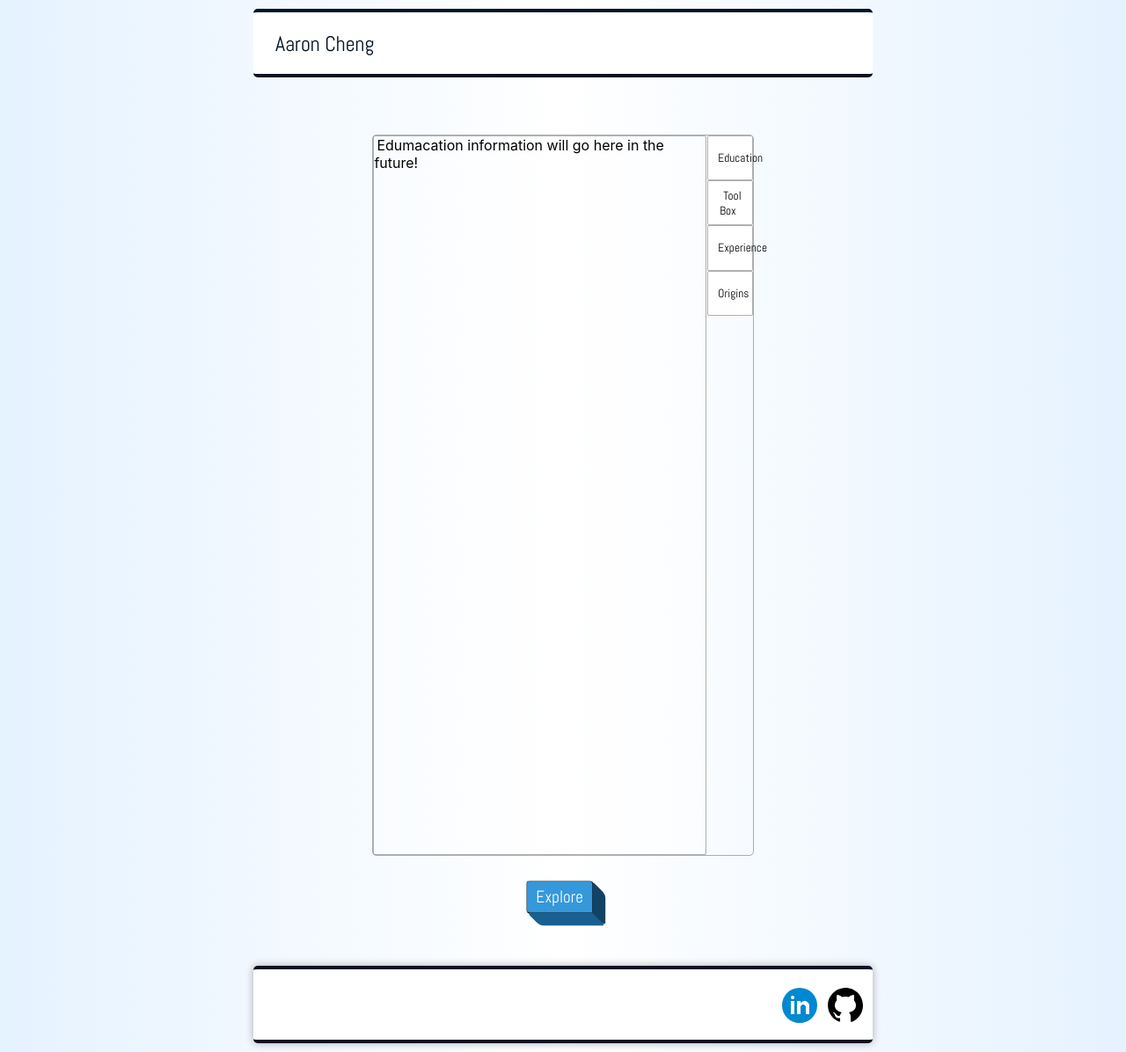
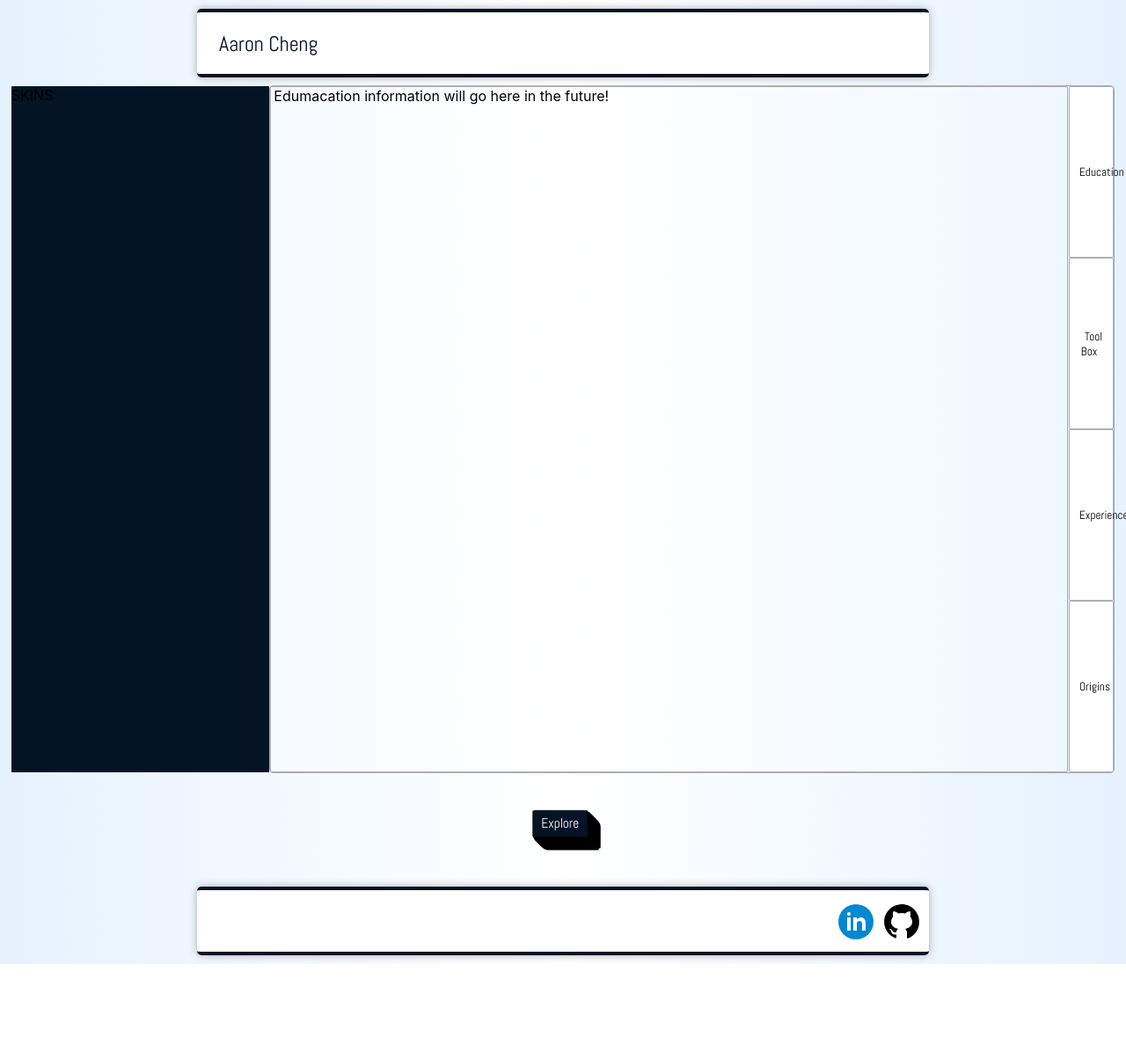
Before and after one commit to aaronchenghs/AaronCheng-Website, a React (Create React App) app: page / in a window 1280 px wide. Shown: the whole page at 88% size. After the commit the page ends 1096 px from the top, so only its background shows below. Built offline with nearby package versions, Linux system fonts and the light colour scheme.

Commit message:
Incorporated portrait

```diff
--- a/src/App.scss
+++ b/src/App.scss
@@ -4,11 +4,7 @@
             rgba(229, 242, 255, 1) 0%,
             rgba(255, 255, 255, 1) 50%,
             rgba(229, 242, 255, 1) 100%);
-    background-position: center;
-    background-repeat: no-repeat;
-    background-size: cover;
     display: flex;
-    justify-content: center;
     align-items: center;
     flex-direction: column;
     justify-content: center;
--- a/src/routes/bottombar.styles.scss
+++ b/src/routes/bottombar.styles.scss
@@ -1,6 +1,7 @@
 .bottombar {
-  height: 80px;
-  width: 55%;
+  height: 4.5vw;
+  min-height: 70px;
+  width: 65%;
   display: flex;
   justify-content: flex-end;
   align-items: center;
--- a/src/routes/components/stats/home.component.jsx
+++ b/src/routes/components/stats/home.component.jsx
@@ -16,6 +16,9 @@ export const Home = () => {
   return (
     <Fragment>
       <body className="Home-Page">
+        <div className="portrait">
+          SKINS
+        </div>
         <div className="bio">
           <div className="category-info">{categoryDisplay}</div>
           <div className="categories-container">
--- a/src/routes/components/stats/home.styles.scss
+++ b/src/routes/components/stats/home.styles.scss
@@ -1,13 +1,17 @@
-.Home-Page
-{
+.Home-Page {
     display: flex;
-    flex-direction: column;
+    flex-direction: row;
+    align-items: center;
     flex: 1;
-    height: 100%;
-    margin-top: 15px;
+    width: 100%;
 
-    .breast-container
-    {
+    .portrait {
+        height: 780px;
+        width: 30%;
+        background-color: rgb(4, 19, 37);
+    }
+
+    .breast-container {
         width: 99%;
         margin: 0 auto;
         background: rgb(255, 255, 255);
@@ -16,8 +20,8 @@
 
 
     $bioSideMargin: 40px;
-    .bio
-    {
+
+    .bio {
         width: 98%;
         height: 100%;
         margin: 0 auto;
@@ -30,51 +34,49 @@
         margin-bottom: $bioSideMargin;
         -moz-osx-font-smoothing: grayscale;
         backface-visibility: hidden;
-        justify-content:right;
+        justify-content: right;
     }
 
-    .categoryDisplay
-    {
+    .categoryDisplay {
         margin-left: 3px;
     }
-    .category-info
-    {
+
+    .category-info {
         flex: 1;
         background-color: #ffffff5b;
         border: 1px solid rgba(51, 51, 51, 0.384);
         border-radius: 2px;
         margin-right: 1px;
     }
-    .categories-container
-    {
+
+    .categories-container {
         display: flex;
         flex-direction: column;
     }
-    .category
-    {
+
+    .category {
         font-family: 'Abel';
         background-color: #ffffff;
         border: 1px solid rgba(51, 51, 51, 0.384);
         border-radius: 2px;
-        height: 4vw;
+        height: 100%;
         width: 4vw;
 
-        .category-text
-        {
+        .category-text {
             margin-left: 5px;
             margin-right: 5px;
         }
     }
-    .category:hover
-    {
+
+    .category:hover {
         background-color: #e8e8e8;
     }
-    .category:active
-    {
+
+    .category:active {
         box-shadow: inset 1px 1px 4px rgb(101, 101, 101);
-        .category-text
-        {
-            color:rgb(75, 75, 75);
+
+        .category-text {
+            color: rgb(75, 75, 75);
         }
     }
 }
--- a/src/routes/navigation.styles.scss
+++ b/src/routes/navigation.styles.scss
@@ -1,6 +1,7 @@
 .navigation {
-  height: 70px;
-  width: 55%;
+  height: 4.5vw;
+  min-height: 70px;
+  width: 65%;
   margin-top: 10px;
   display: flex;
 
@@ -8,11 +9,13 @@
   align-content: space-between;
   margin-bottom: -1px;
   align-items: center;
+  border-radius: 5px;
+  margin-bottom: 10px;
+
   border-bottom: 4px solid rgb(4, 19, 37);
   border-top: 4px solid rgb(4, 19, 37);
-  border-radius: 5px;
-  background: rgb(255, 255, 255);
-  margin-bottom: 10px;
+  box-shadow: 0 0 10px rgb(171, 171, 171);
+  background: #ffffff;
 
   .nav-container {
     display: flex;
--- a/src/routes/realhome/realhome.styles.scss
+++ b/src/routes/realhome/realhome.styles.scss
@@ -3,65 +3,73 @@
   flex-direction: column;
   justify-content: center;
   align-items: center;
-  height: 100%;
+  width: 98%;
 }
+
 .stats-container {
-  height: 900px;
+  height: 780px;
   width: 100%;
   display: flex;
   flex-direction: row;
 }
 
 .button-container {
-  height: 80px;
-  margin-bottom: 10px;
+  width: 100%;
+  height: 120px;
+  display: flex;
+  justify-content: center;
+  align-items: center;
 }
 
 $buttonTransitionTime: 0.07s;
 $borderRadius: 4px;
+
 %test {
   position: absolute;
   content: "";
   transition: all $buttonTransitionTime;
 }
+
 .toVenturesButton {
   display: inline-block;
   padding: 5px 10px;
-  margin-top: 5px;
   color: white;
   transform: translate(-5%, -5%);
   vertical-align: middle;
   text-decoration: none;
   font-family: 'Abel';
-  font-size: 1.5vw;
+  font-size: 1.2vw;
   transition: all $buttonTransitionTime;
-  background-color: #3498db;
+  background-color: rgb(4, 19, 37);
 
   border-width: 1px;
   border-radius: $borderRadius;
   border-bottom-right-radius: 0px;
 }
-.toVenturesButton:before { //bottom side
+
+.toVenturesButton:before {
+  //bottom side
   @extend %test;
   bottom: -15px;
   height: 15px;
   width: 102%;
   left: 6.5px;
   transform: skewX(45deg);
-  background-color: darken(#3498db, 20%);
+  background-color: darken(rgb(4, 19, 37), 20%);
 
   border-radius: $borderRadius;
   border-top-right-radius: 0px;
 }
 
-.toVenturesButton:after { //right side
+.toVenturesButton:after {
+  //right side
   @extend %test;
   right: -15px;
   height: 102%;
   width: 15px;
   bottom: -8px;
   transform: skewY(45deg);
-  background-color: darken(#3498db, 30%);
+  background-color: darken(rgb(4, 19, 37), 30%);
 
   border-radius: $borderRadius;
   border-bottom-left-radius: 0px;
```
